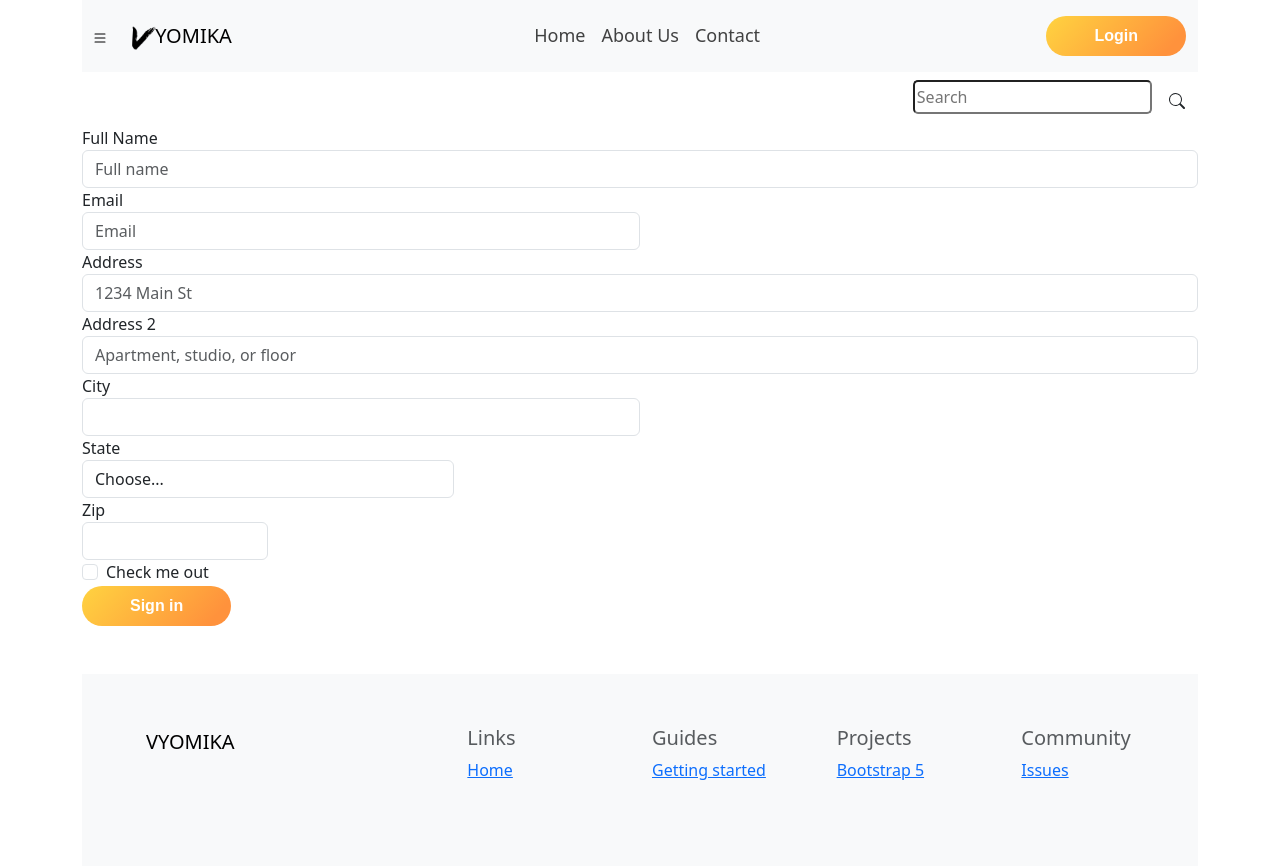
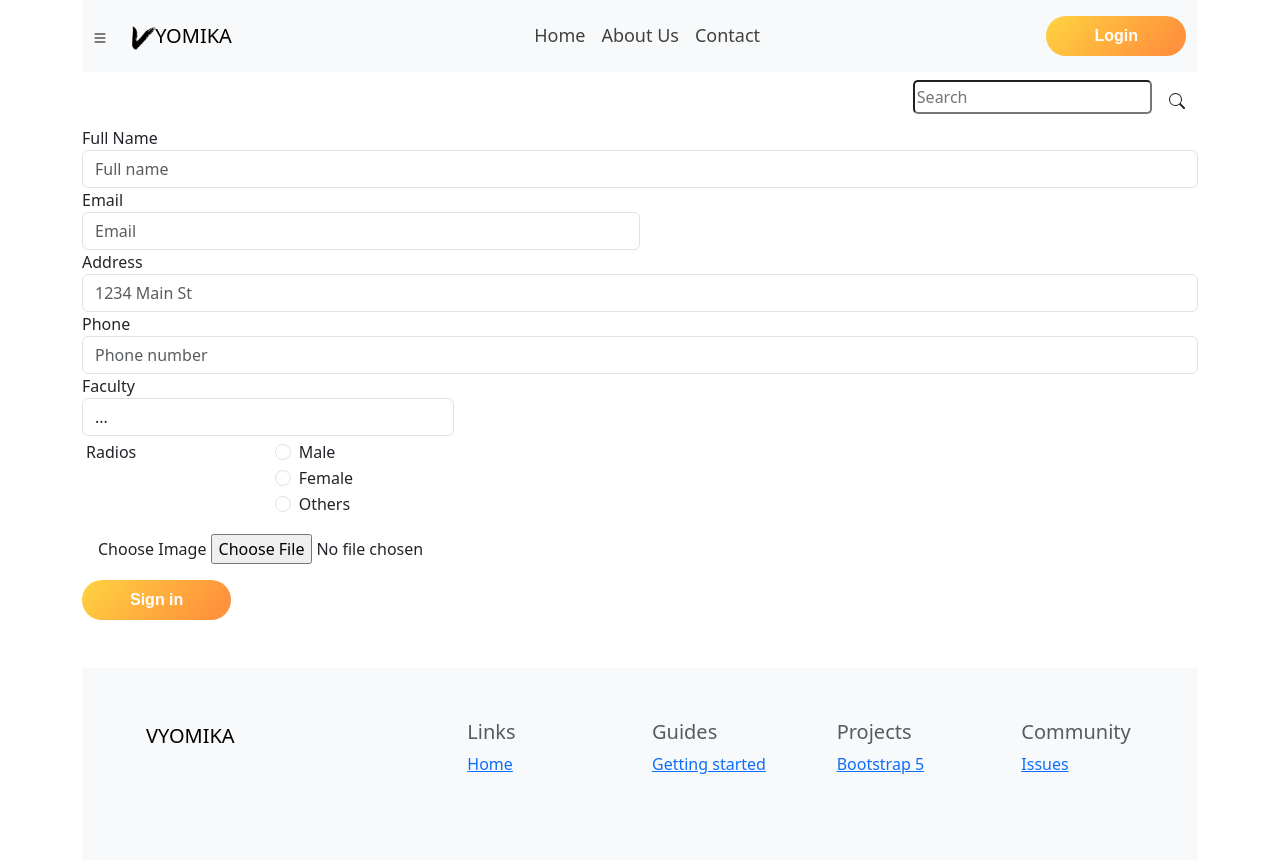
Before and after one commit to Neeraz666/Vyomika, a Django app: page /management/faculty/student/addStudent/ in a window 1280 px wide. After the commit the page ends 774 px from the top, so only its background shows below. Run offline with Django 4.2, Linux system fonts and the light colour scheme; some libraries are stand-ins or nearby versions.

Commit message:
Image not rendering fixed. Made forms.

```diff
--- a/Vyomika/Student/models.py
+++ b/Vyomika/Student/models.py
@@ -9,7 +9,7 @@
     stdphone = models.CharField(default='', max_length=10)
     stdfaculty = models.CharField(default='', max_length=55)
     stdgender = models.CharField(default='', max_length=6)
-    stdimage = models.ImageField(default='')
+    stdimage = models.ImageField(default='', upload_to='')
 
     def __str__(self):
-        return self.stdname+' Id: '+self.std_id
+        return self.stdname+' Id: '+str(self.std_id)
--- a/Vyomika/Student/urls.py
+++ b/Vyomika/Student/urls.py
@@ -1,4 +1,6 @@
 from django.urls import path
+from django.conf import settings
+from django.conf.urls.static import static
 from . import views
 
 urlpatterns = [
--- a/Vyomika/Student/views.py
+++ b/Vyomika/Student/views.py
@@ -1,4 +1,5 @@
 from django.shortcuts import render, HttpResponse
+from django.core.files.storage import default_storage
 from .models import Student
 
 # Create your views here.
@@ -18,16 +19,17 @@
 def addStudent(request):
     if request.method == 'POST':
         stdname = request.POST.get('stdname')
-        stdemail = request.POST.get('srdemail')
+        stdemail = request.POST.get('stdemail')
         stdadd = request.POST.get('stdadd')
         stdphone = request.POST.get('stdphone')
         stdfaculty = request.POST.get('stdfaculty')
         stdgender = request.POST.get('stdgender')
+        stdimage = request.FILES.get('stdimage')
 
         student = Student(stdname=stdname, stdemail=stdemail, stdadd=stdadd,
-                          stdphone=stdphone, stdfaculty=stdfaculty, stdgender=stdgender)
+                          stdphone=stdphone, stdfaculty=stdfaculty, stdgender=stdgender, stdimage =stdimage)
 
         student.save()
-        stdData = {'stdname':stdname, 'stdemail':stdemail, 'stdadd':stdadd, 'stdphone':stdphone, 'stdfaculty':stdfaculty, 'stdgender':stdgender}
+        # stdData = {'stdname':stdname, 'stdemail':stdemail, 'stdadd':stdadd, 'stdphone':stdphone, 'stdfaculty':stdfaculty, 'stdgender':stdgender}
 
     return render(request, 'Student/addstd.html')
--- a/Vyomika/Vyomika/settings.py
+++ b/Vyomika/Vyomika/settings.py
@@ -125,8 +125,8 @@
     os.path.join(BASE_DIR,  "static"),
 ]
 
-MEDIA_URL = 'media/'
 MEDIA_ROOT = os.path.join(BASE_DIR, 'media')
+MEDIA_URL = '/media/'
 
 # Default primary key field type
 # https://docs.djangoproject.com/en/4.2/ref/settings/#default-auto-field
--- a/Vyomika/Vyomika/urls.py
+++ b/Vyomika/Vyomika/urls.py
@@ -15,6 +15,8 @@
     2. Add a URL to urlpatterns:  path('blog/', include('blog.urls'))
 """
 from django.contrib import admin
+from django.conf import settings
+from django.conf.urls.static import static
 from django.urls import path, include
 
 urlpatterns = [
@@ -22,4 +24,4 @@
     path('', include('Home.urls')),
     path('visualize/', include('Visualize.urls')),
     path('management/', include('Student.urls'))
-]
+]+ static(settings.MEDIA_URL, document_root=settings.MEDIA_ROOT)
--- a/Vyomika/templates/Student/addstd.html
+++ b/Vyomika/templates/Student/addstd.html
@@ -4,7 +4,8 @@
 {% block style %}
 {% endblock %}
 {% block body %}
-<form>
+<form action="#" method="POST" enctype="multipart/form-data">
+    {% csrf_token %}
     <div class="col">
         <label for="name">Full Name</label>
         <input type="text" class="form-control" name="stdname" placeholder="Full name">
@@ -17,37 +18,51 @@
     </div>
     <div class="form-group">
         <label for="inputAddress">Address</label>
-        <input type="text" class="form-control" id="inputAddress" placeholder="1234 Main St">
+        <input type="text" class="form-control" id="inputAddress" name="stdadd" placeholder="1234 Main St">
     </div>
     <div class="form-group">
-        <label for="inputAddress2">Address 2</label>
-        <input type="text" class="form-control" id="inputAddress2" placeholder="Apartment, studio, or floor">
+        <label for="phone">Phone</label>
+        <input type="text" class="form-control" id="inputAddress2" name="stdphone" placeholder="Phone number">
     </div>
     <div class="form-row">
-        <div class="form-group col-md-6">
-            <label for="inputCity">City</label>
-            <input type="text" class="form-control" id="inputCity">
-        </div>
         <div class="form-group col-md-4">
-            <label for="inputState">State</label>
-            <select id="inputState" class="form-control">
-                <option selected>Choose...</option>
-                <option>...</option>
+            <label for="faculty">Faculty</label>
+            <select id="inputState" class="form-control" name="stdfaculty">
+                <option selected>...</option>
+                <option>BSIT</option>
+                <option>BBA</option>
             </select>
         </div>
-        <div class="form-group col-md-2">
-            <label for="inputZip">Zip</label>
-            <input type="text" class="form-control" id="inputZip">
+    </div>
+    <fieldset class="form-group m-1">
+        <div class="row">
+            <legend class="col-form-label col-sm-2 pt-0">Radios</legend>
+            <div class="col-sm-10">
+                <div class="form-check">
+                    <input class="form-check-input" type="radio" name="stdgender" id="gridRadios1" value="Male">
+                    <label class="form-check-label" for="gridRadios1">
+                        Male
+                    </label>
+                </div>
+                <div class="form-check">
+                    <input class="form-check-input" type="radio" name="stdgender" id="gridRadios2" value="Female">
+                    <label class="form-check-label" for="gridRadios2">
+                        Female
+                    </label>
+                </div>
+                <div class="form-check">
+                    <input class="form-check-input" type="radio" name="stdgender" id="gridRadios3" value="Others">
+                    <label class="form-check-label" for="gridRadios3">
+                        Others
+                    </label>
+                </div>
+            </div>
         </div>
+    </fieldset>
+    <div class="m-3">
+        <label class="form-check-label" for="gridRadios3"> Choose Image </label>
+        <input type="file" name="stdimage" accept="image/*">
     </div>
-    <div class="form-group">
-        <div class="form-check">
-            <input class="form-check-input" type="checkbox" id="gridCheck">
-            <label class="form-check-label" for="gridCheck">
-                Check me out
-            </label>
-        </div>
-    </div>
-    <button type="submit" class="btn btn-primary">Sign in</button>
+    <button type="submit" class="btn btn-primary" >Sign in</button>
 </form>
 {% endblock %}
```
Also changed, not shown: Vyomika/db.sqlite3, Vyomika/media/IT.jpg (added), Vyomika/media/IT_X6hxuR4.jpg (added), Vyomika/media/graph46.png (added), Vyomika/media/graph47.png (added).
